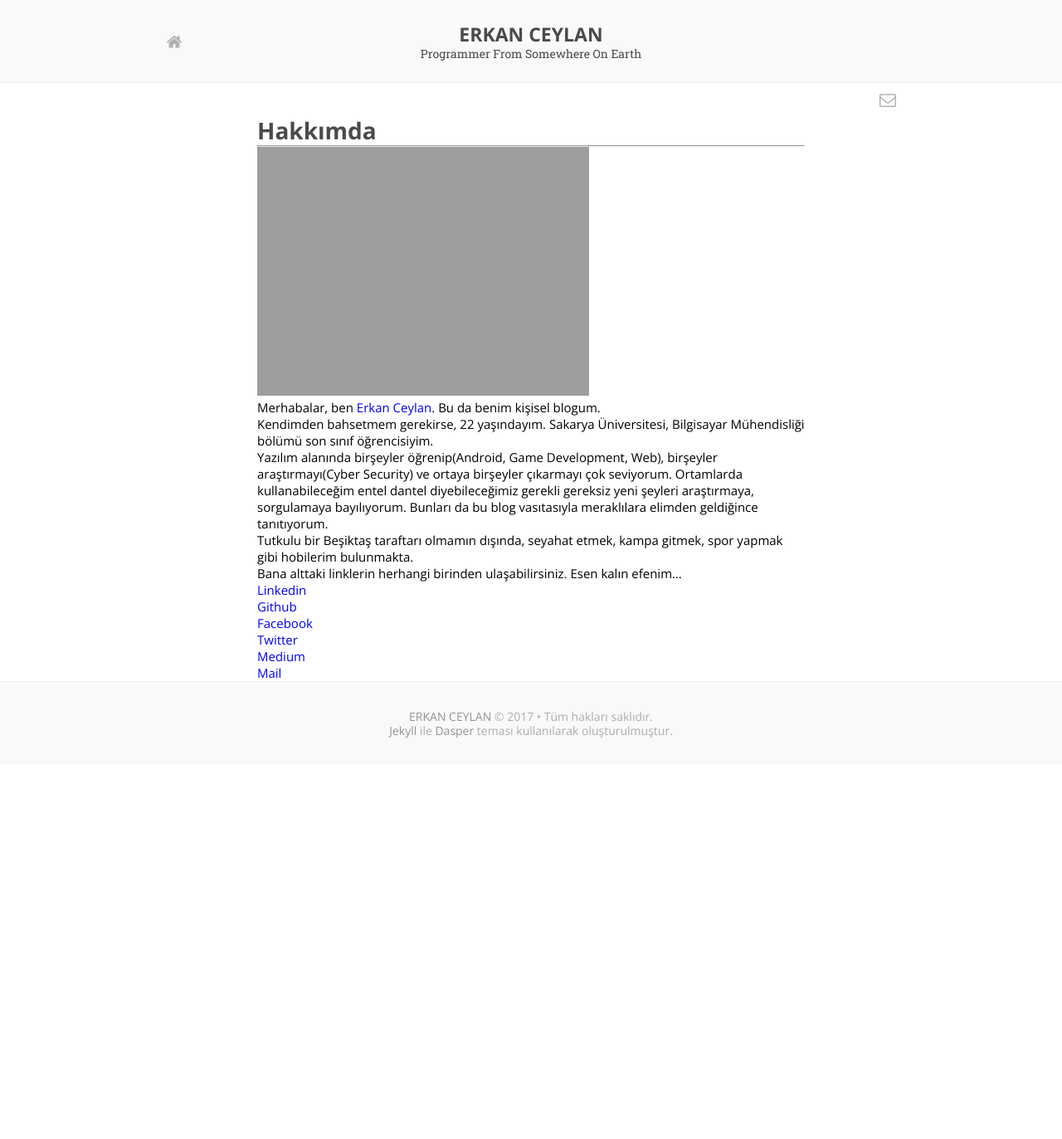
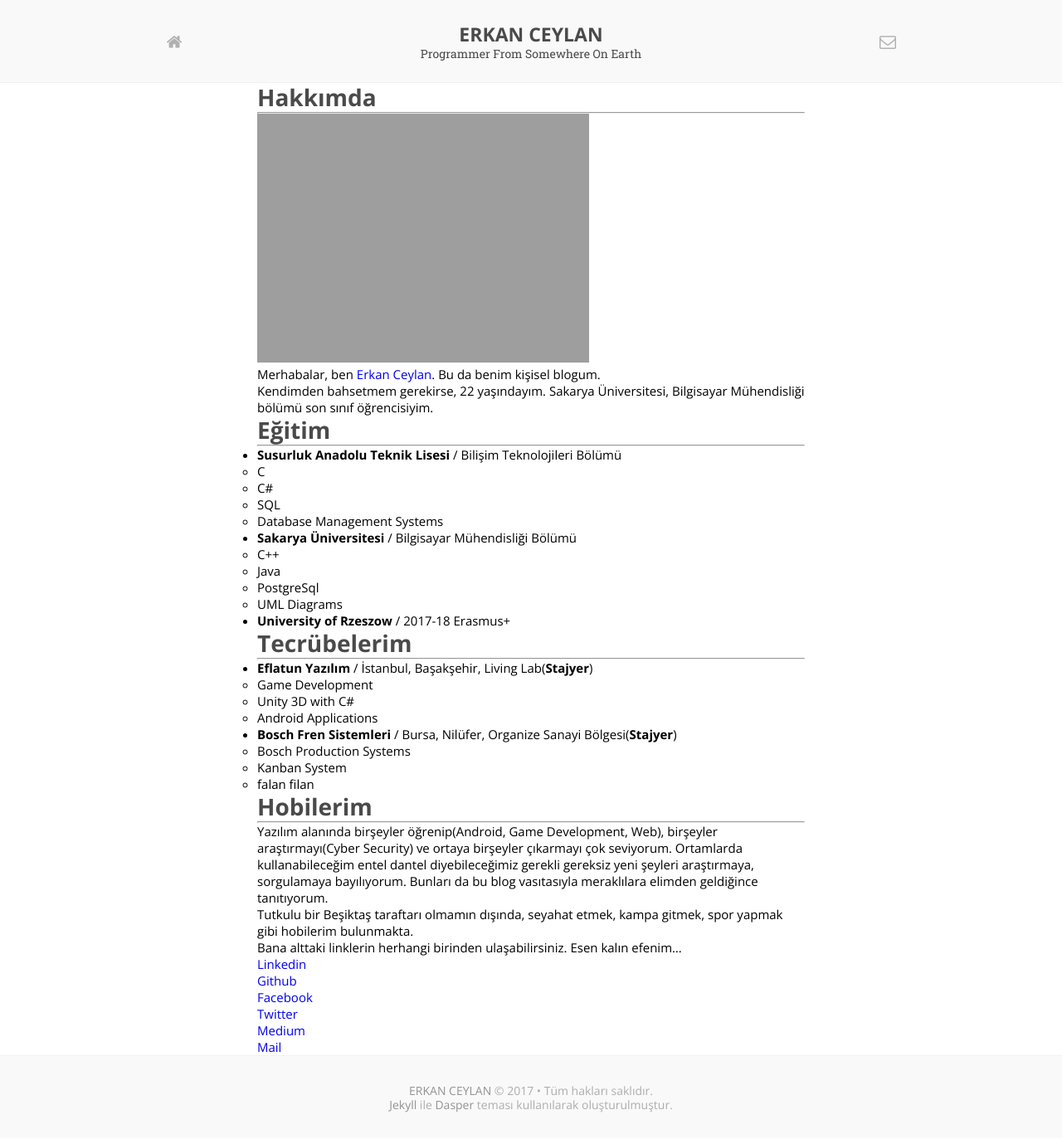
Before and after one commit to erkanceylan/blog, a Jekyll site: the page built from about.md, in a window 1280 px wide. Shown: the whole page at 83% size. Built offline with Jekyll 4.4.1, drawn with Linux system fonts in a browser that asks for light colours; some web fonts are replaced; before the commit the page ends 922 px from its top, so only the background shows below that.

Commit message:
about update

```diff
--- a/_layouts/default.html
+++ b/_layouts/default.html
@@ -96,7 +96,6 @@
 
 			</div><!-- div -->
 
-			<a href="{{ site.projectsUrl }}"><i class="icon-rocket"></i></a>
 			<!-- Mail -->
 			<a href="mailto:{{ site.email }}"><i class="icon-envelope-o"></i></a>
 
--- a/about.md
+++ b/about.md
@@ -11,6 +11,31 @@
 
 Kendimden bahsetmem gerekirse, 22 yaşındayım. Sakarya Üniversitesi, Bilgisayar Mühendisliği bölümü son sınıf öğrencisiyim.
 
+## Eğitim
+-----
+* __Susurluk Anadolu Teknik Lisesi__ / Bilişim Teknolojileri Bölümü
+	- C
+	- C#
+	- SQL
+	- Database Management Systems
+* __Sakarya Üniversitesi__ / Bilgisayar Mühendisliği Bölümü
+	- C++
+	- Java
+	- PostgreSql
+	- UML Diagrams
+* __University of Rzeszow__ / 2017-18 Erasmus+
+## Tecrübelerim
+-----
+* __Eflatun Yazılım__ / İstanbul, Başakşehir, Living Lab(__Stajyer__)
+	- Game Development
+	- Unity 3D with C#
+	- Android Applications
+* __Bosch Fren Sistemleri__ / Bursa, Nilüfer, Organize Sanayi Bölgesi(__Stajyer__)
+	- Bosch Production Systems
+	- Kanban System
+	- falan filan
+## Hobilerim
+-----
 Yazılım alanında birşeyler öğrenip(Android, Game Development, Web), birşeyler araştırmayı(Cyber Security) ve ortaya birşeyler çıkarmayı çok seviyorum. Ortamlarda kullanabileceğim
 entel dantel diyebileceğimiz gerekli gereksiz yeni şeyleri araştırmaya, sorgulamaya bayılıyorum. Bunları da bu blog vasıtasıyla
 meraklılara elimden geldiğince tanıtıyorum.
```
